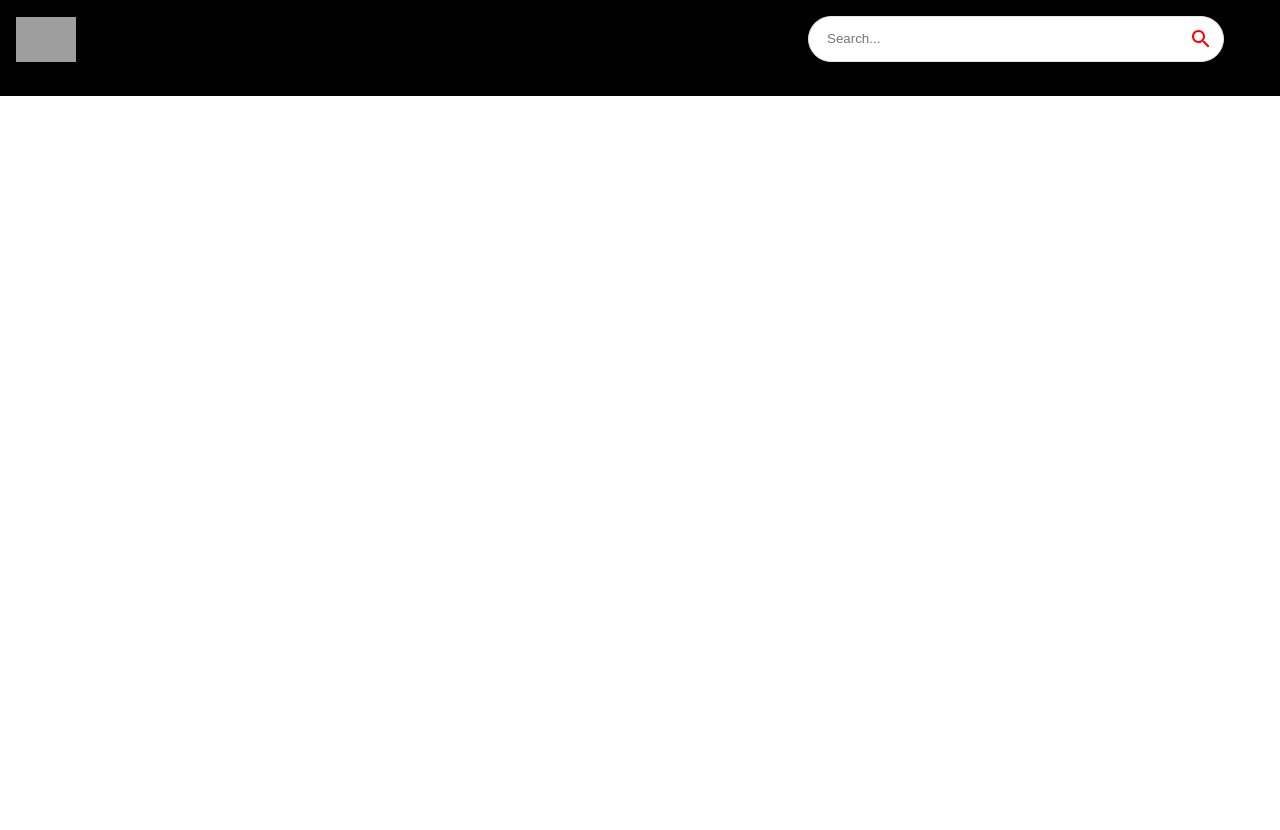
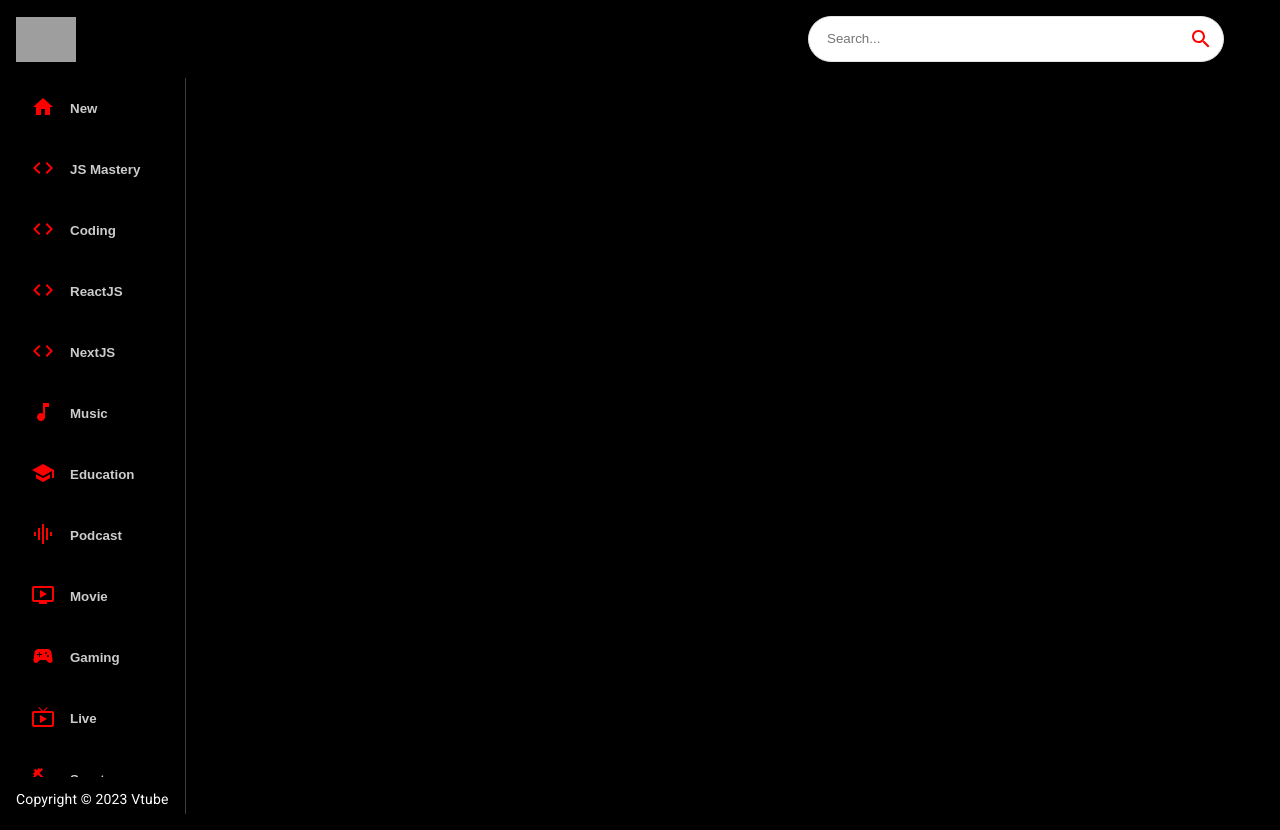
Before and after one commit to VinaySehwag14/Youtube2.0, a React (Create React App) app: page / in a window 1280 px wide. Before the commit the page ends 800 px from the top, so only its background shows below. Built offline with nearby package versions, Linux system fonts and the light colour scheme; grey boxes are pictures that could not be loaded.

Commit message:
added sidebar component with styles

```diff
--- a/src/components/Feed.jsx
+++ b/src/components/Feed.jsx
@@ -1,7 +1,45 @@
-import React from "react";
+import React, { useEffect, useState } from "react";
+import { Box, Stack, Typography } from "@mui/material";
+import Sidebar from "./Sidebar";
 
 const Feed = () => {
-  return <div>Feed</div>;
+  return (
+    <Stack sx={{ flexDirection: { sx: "column", md: "row" } }}>
+      <Box
+        sx={{
+          height: { sx: "auto", md: "92vh" },
+          borderRight: "1px solid #3d3d3d",
+          px: { sx: 0, md: 2 },
+        }}
+      >
+        <Sidebar
+        //   selectedCategory={selectedCategory}
+        //   setSelectedCategory={setSelectedCategory}
+        />
+
+        <Typography
+          className="copyright"
+          variant="body2"
+          sx={{ mt: 1.5, color: "#fff" }}
+        >
+          Copyright © 2023 Vtube
+        </Typography>
+      </Box>
+
+      <Box p={2} sx={{ overflowY: "auto", height: "90vh", flex: 2 }}>
+        <Typography
+          variant="h4"
+          fontWeight="bold"
+          mb={2}
+          sx={{ color: "white" }}
+        >
+          {/* {selectedCategory} <span style={{ color: "#FC1503" }}>videos</span> */}
+        </Typography>
+
+        {/* <Videos videos={videos} /> */}
+      </Box>
+    </Stack>
+  );
 };
 
 export default Feed;
--- /dev/null
+++ b/src/components/Sidebar.jsx
@@ -0,0 +1,43 @@
+import React from "react";
+import { Stack } from "@mui/material";
+
+import { categories } from "../utils/constants";
+
+const Categories = ({ selectedCategory, setSelectedCategory }) => (
+  <Stack
+    direction="row"
+    sx={{
+      overflowY: "auto",
+      height: { sx: "auto", md: "95%" },
+      flexDirection: { md: "column" },
+    }}
+  >
+    {categories.map((category) => (
+      <button
+        className="category-btn"
+        onClick={() => setSelectedCategory(category.name)}
+        style={{
+          background: category.name === selectedCategory && "#FC1503",
+          color: "white",
+        }}
+        key={category.name}
+      >
+        <span
+          style={{
+            color: category.name === selectedCategory ? "white" : "red",
+            marginRight: "15px",
+          }}
+        >
+          {category.icon}
+        </span>
+        <span
+          style={{ opacity: category.name === selectedCategory ? "1" : "0.8" }}
+        >
+          {category.name}
+        </span>
+      </button>
+    ))}
+  </Stack>
+);
+
+export default Categories;
--- a/src/components/index.js
+++ b/src/components/index.js
@@ -8,4 +8,4 @@
 export { default as VideoDetail } from "./VideoDetail";
 export { default as SearchFeed } from "./SearchFeed";
 // export { default as Videos } from "./Videos";
-// export { default as Sidebar } from "./Sidebar";
+export { default as Sidebar } from "./Sidebar";
```
